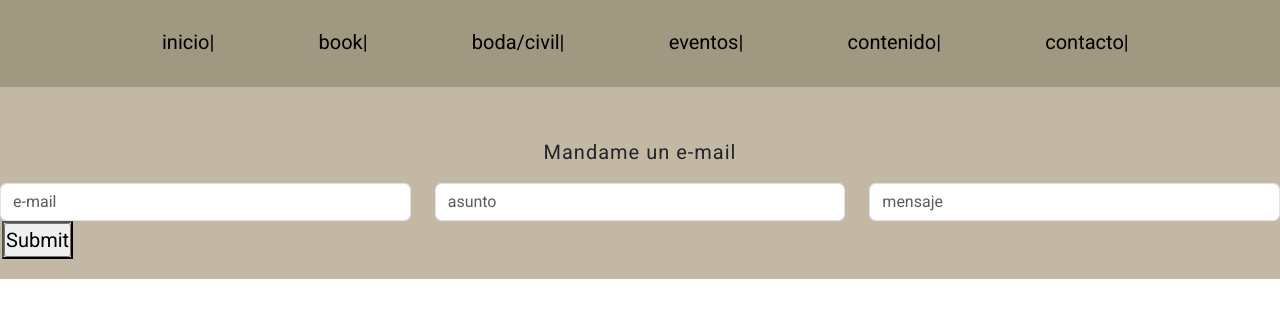
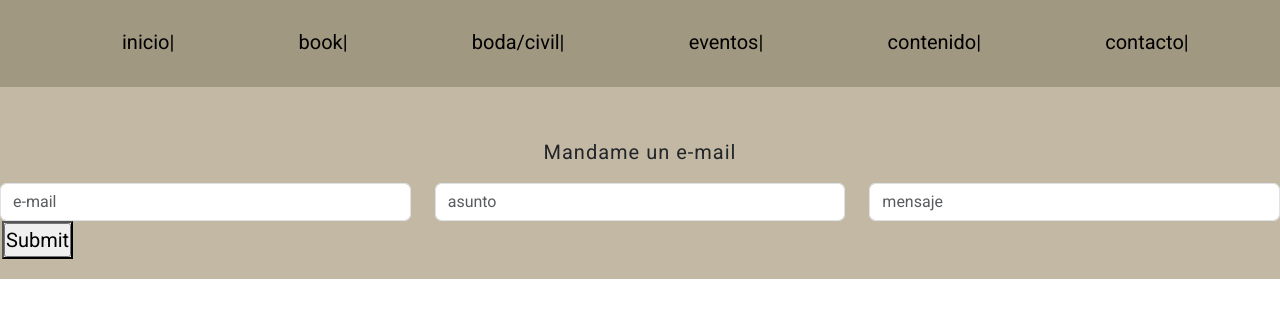
Before and after one commit to camilamurciano/PF-Murciano, a plain HTML site: page html/contactosss.html in a window 1280 px wide. Shown: the part 33-350 px from the top of the page. Drawn offline with nearby package versions, Linux system fonts and the light colour scheme; a web font is replaced by a local one.

Commit message:
modificacion css por html de contactos bootstrap

```diff
--- a/css/style.css
+++ b/css/style.css
@@ -680,7 +680,7 @@ h2 {
     text-align: center;
     width: 100%;
     height: 100px;
-    padding-left: 100px;
+    padding: 60px;
     margin-top: 0px;
     margin-bottom: 0px;
     font-family: 'Roboto', sans-serif;
```
